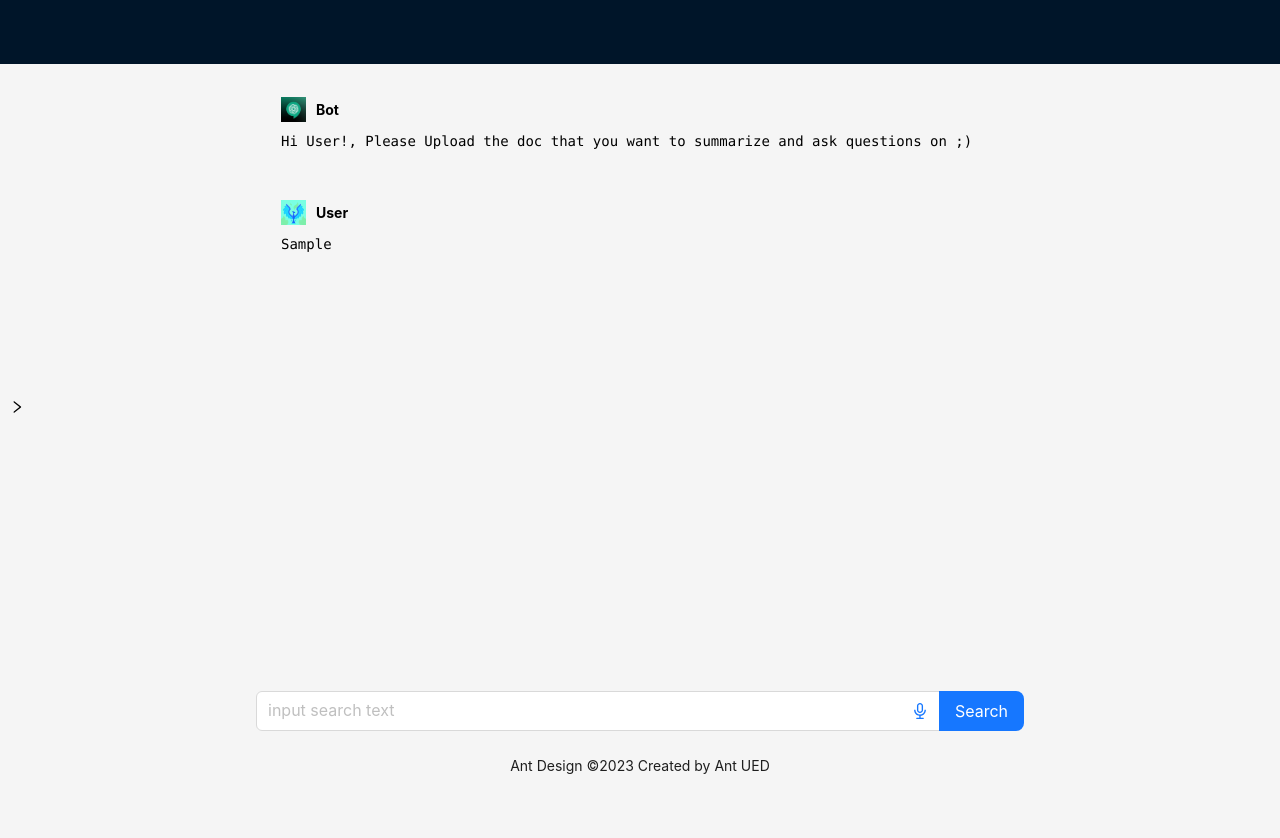
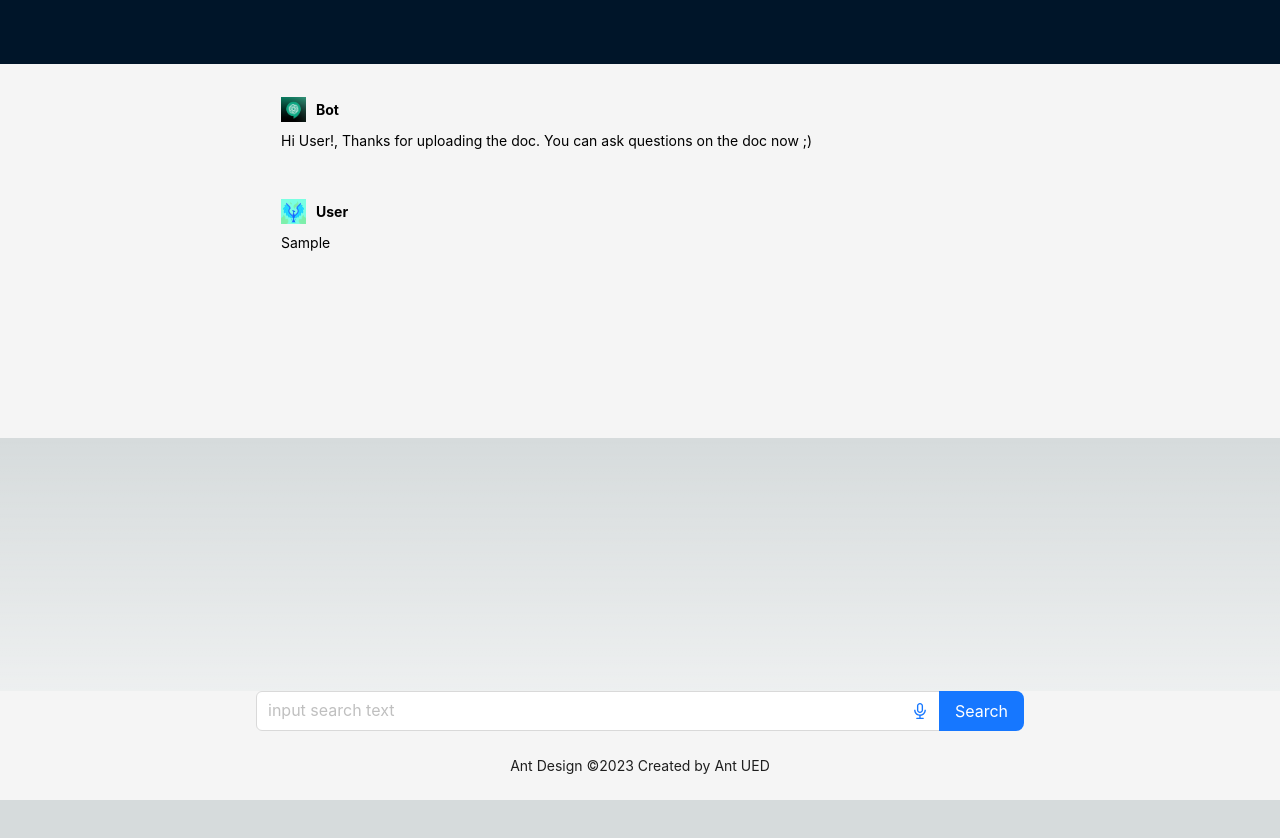
Before and after one commit to Ryand1234/Doc_Analyzer, a Next.js app in the folder doc_analyzer/: page / in a window 1280 px wide. Both pictures are taken after typing "Sample" into the empty fields and a click on the button "Search". Shown: the top 838 px of the page. After the commit the page ends 800 px from the top, so only its background shows below. Built offline with nearby package versions, Linux system fonts and the light colour scheme; no server answers.

Commit message:
fix some Ui issues

```diff
--- a/doc_analyzer/app/layout/chatbox.tsx
+++ b/doc_analyzer/app/layout/chatbox.tsx
@@ -9,7 +9,7 @@ export default function ChatBox({ messages }: MenuProps) {
     } = theme.useToken();
     return (
         <>
-            <Content style={{height: '100vh', paddingBottom: '20vh'}}>
+            <Content style={{paddingBottom: '20vh'}}>
                 {messages.map((element, index) => (
                     <Message key={index} hide={element.hide} message={element.message} user={element.user} />
                 ))}
--- a/doc_analyzer/app/layout/message.tsx
+++ b/doc_analyzer/app/layout/message.tsx
@@ -47,9 +47,9 @@ export default function Message({ user, hide, message }: Info) {
                 }}><strong>{user}</strong></p>
             </div>
             <div>
-                <code style={{
+                <p style={{
                     textAlign: 'justify',
-                }}>{message}</code>
+                }}>{message}</p>
                 <span style={{ position: 'absolute' }}>
                     <UserOutlined hidden={hidden} />
                 </span>
--- a/doc_analyzer/app/layout/new-chat.tsx
+++ b/doc_analyzer/app/layout/new-chat.tsx
@@ -3,7 +3,7 @@ import { InboxOutlined } from '@ant-design/icons';
 import type { UploadProps } from 'antd';
 import { message, Upload } from 'antd';
 const { Dragger } = Upload;
-
+import {Info} from '../interface/chat-interface'
 const props: UploadProps = {
     name: 'file',
     multiple: false,
@@ -14,7 +14,7 @@ const props: UploadProps = {
 };
 
 
-export default function NewChat({setMessages}) {
+export default function NewChat({setMessages}: any) {
     return (
         <div style={{
             height: '80vh',
@@ -27,7 +27,7 @@ export default function NewChat({setMessages}) {
                 }
                 if (status === 'done') {
                     console.log(info.file)
-                    setMessages(prevMessages => [
+                    setMessages((prevMessages: Array<Info>) => [
                         ...prevMessages,
                         {
                           user: "User",
--- a/doc_analyzer/app/page.tsx
+++ b/doc_analyzer/app/page.tsx
@@ -38,11 +38,11 @@ const App: React.FC = () => {
     "Full Stack Developer Requirements"
   ]
 
-  const [messages, setMessages] = useState([
+  const [messages, setMessages] = useState<Array<Info>>([
     {
       "user": "Bot",
       "hide": false,
-      "message": "Hi User!, Please Upload the doc that you want to summarize and ask questions on ;)"
+      "message": "Hi User!, Thanks for uploading the doc. You can ask questions on the doc now ;)"
     },
   ]);
   const [summary, setSummary] = useState("")
@@ -118,7 +118,7 @@ const App: React.FC = () => {
       </Header>
 
       <Layout style={{ marginTop: '4rem' }}>
-        <Sider
+        {/* <Sider
           style={{ overflow: 'auto', width: '200px', height: '100vh', position: 'fixed' }}
           hidden={collapsed}>
           <Menu history={history} />
@@ -133,7 +133,7 @@ const App: React.FC = () => {
           position: 'fixed',
           top: '50%',
           marginLeft: collapsed ? '80px' : '210px'
-        }} onClick={() => { setCollapsed(true) }} />}
+        }} onClick={() => { setCollapsed(true) }} />} */}
         { messages.length == 1 ? (
         <div style={{
           overflow: 'auto',
--- a/doc_analyzer/package.json
+++ b/doc_analyzer/package.json
@@ -21,8 +21,8 @@
     "@types/multer": "^1.4.11",
     "@types/node": "^20",
     "@types/pdf-parse": "^1.1.4",
-    "@types/react": "^18",
-    "@types/react-dom": "^18",
+    "@types/react": "^18.2.48",
+    "@types/react-dom": "^18.2.18",
     "autoprefixer": "^10.0.1",
     "eslint": "^8",
     "eslint-config-next": "14.0.4",
```
Also changed, not shown: 1 other file (tests, documents, lock files or other folders).
